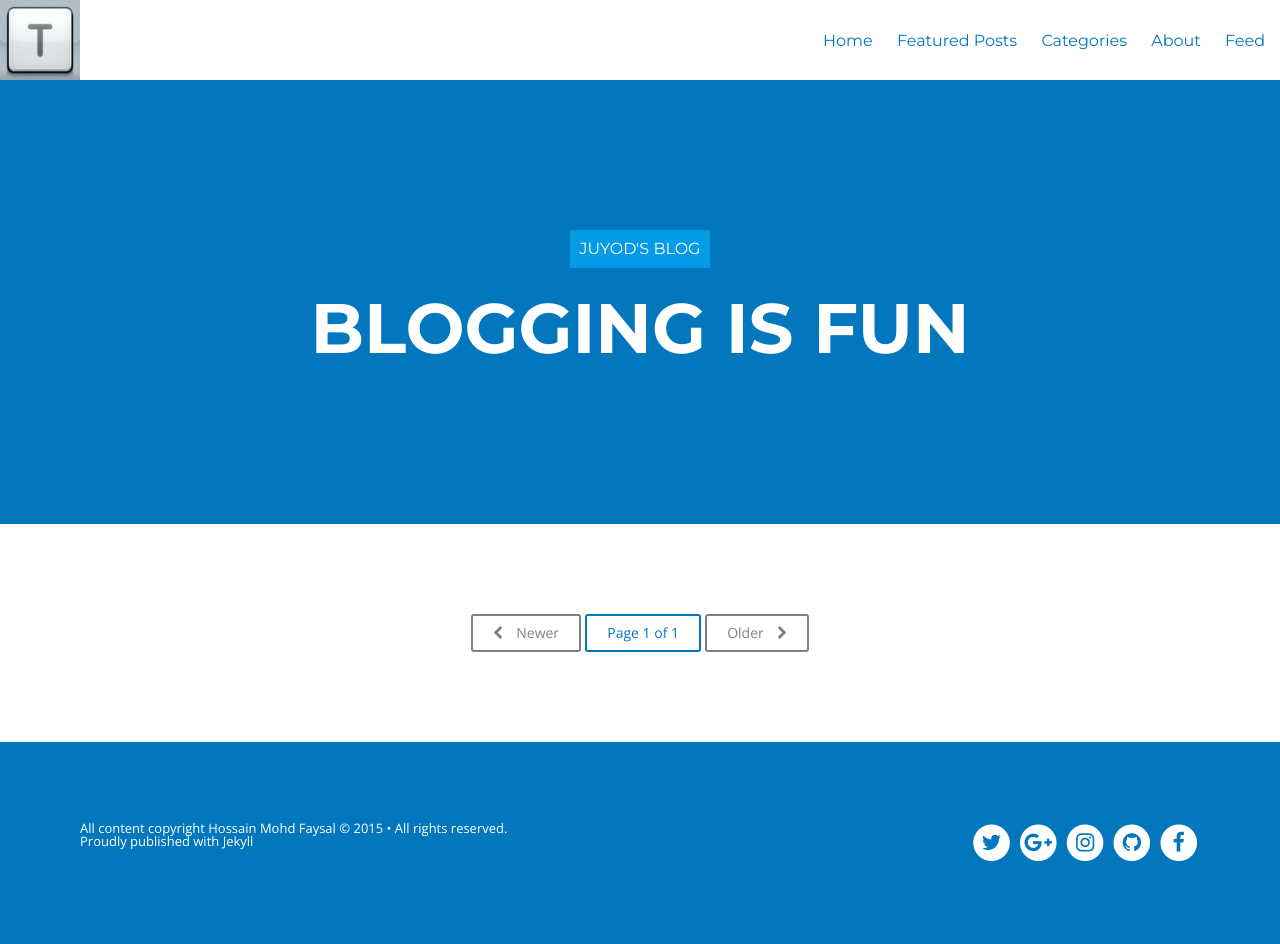
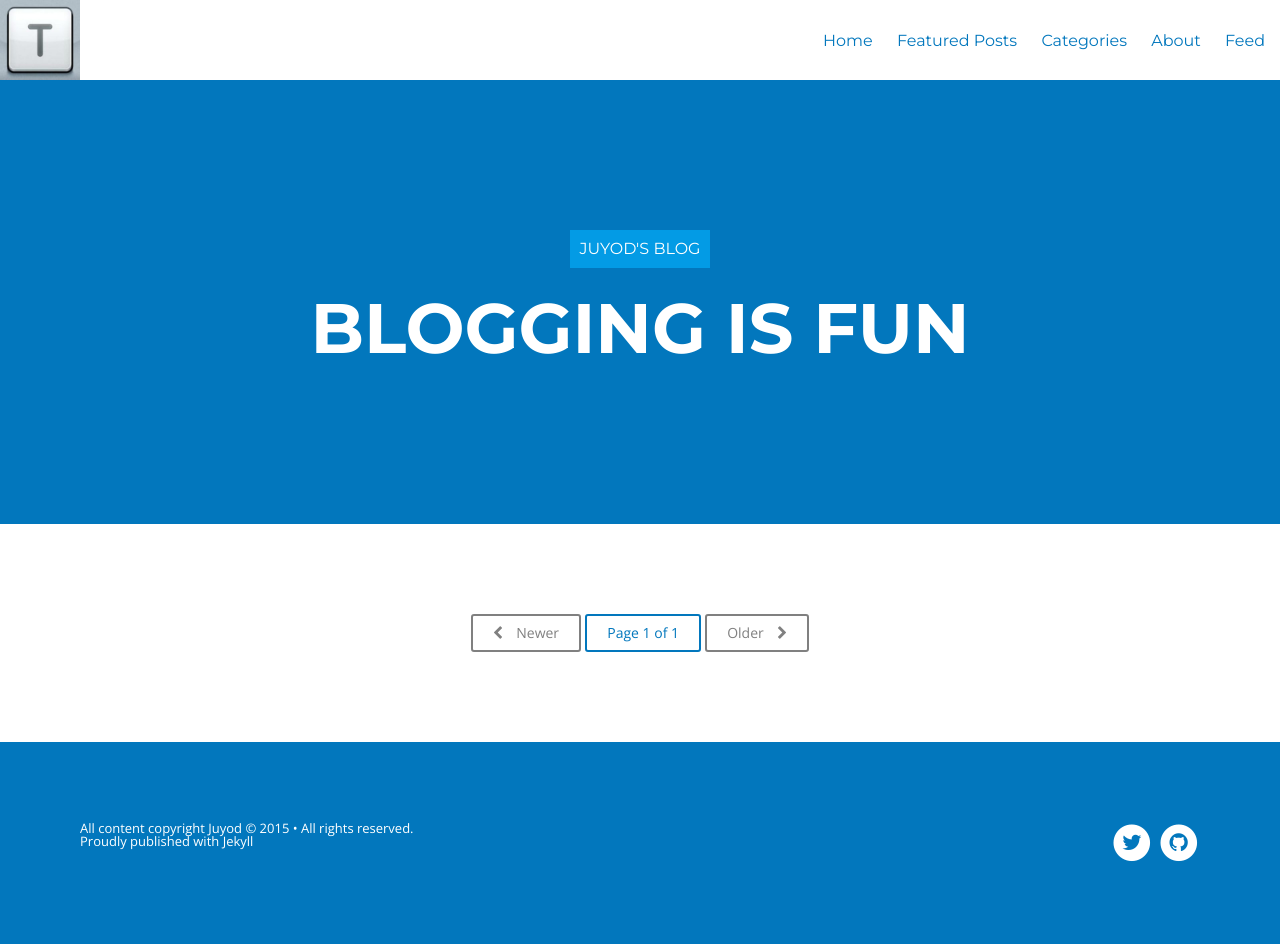
Before and after one commit to guocailee/guocailee.github.io, a Jekyll site: the page built from index.html, in a window 1280 px wide. Built offline with Jekyll 4.4.1, drawn with Linux system fonts in a browser that asks for light colours; nearby versions of some CDN libraries; the list of posts is cut into pages by our own code; part of the change alters nothing that is shown.

Commit message:
change config

```diff
--- a/_config.yml
+++ b/_config.yml
@@ -11,21 +11,18 @@ url:        	  http://juyod.github.io/
 
 # Owner/author information
 owner:
-  name:           Hossain Mohd Faysal
+  name:           Juyod
   avatar:         hmfaysal.jpg
-  email:          hmfaysal@alum.mit.edu
+  email:          guocailee@gmail.com
   # Use the coder's toolbox at http://coderstoolbox.net/string/#!encoding=xml&action=encode&charset=us_ascii to encode your description into XML string
-  description:    Awesome Dude, Awesome Life
+  description:
   # Social networking links used in footer. Update and remove as you like.
-  twitter:        hmfaysal
-  facebook:       hmfaysal
-  github:         hmfaysal
-  instagram:      hmfaysal
-  # For Google Authorship https://plus.google.com/authorship
-  google_plus:    https://plus.google.com/u/0/102602916593522619858
+  twitter:        guocailee@gamil.com
+  github:         juyod
+
 
 # Analytics and webmaster tools stuff goes here
-google_analytics:   UA-39365944-7
+google_analytics:   UA-65623578-1
 google_verify:
 # https://ssl.bing.com/webmaster/configure/verify/ownership Option 2 content= goes here
 bing_verify:
```
